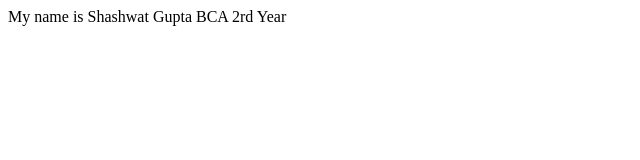
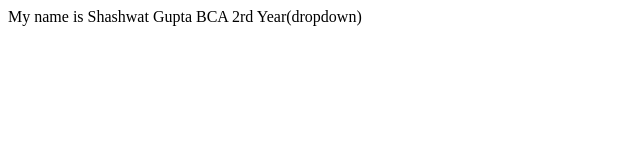
Before and after one commit to shashwatsg7/NewRepo, a plain HTML site: page index.html in a window 1280 px wide. Shown: the whole page, without its empty margins (0-640 px from the left). Drawn offline with Linux system fonts and the light colour scheme.

```diff
--- a/index.html
+++ b/index.html
@@ -1,3 +1,3 @@
 <p> My name is Shashwat Gupta
-    BCA 2rd Year
+    BCA 2rd Year(dropdown)
 </p>
```
